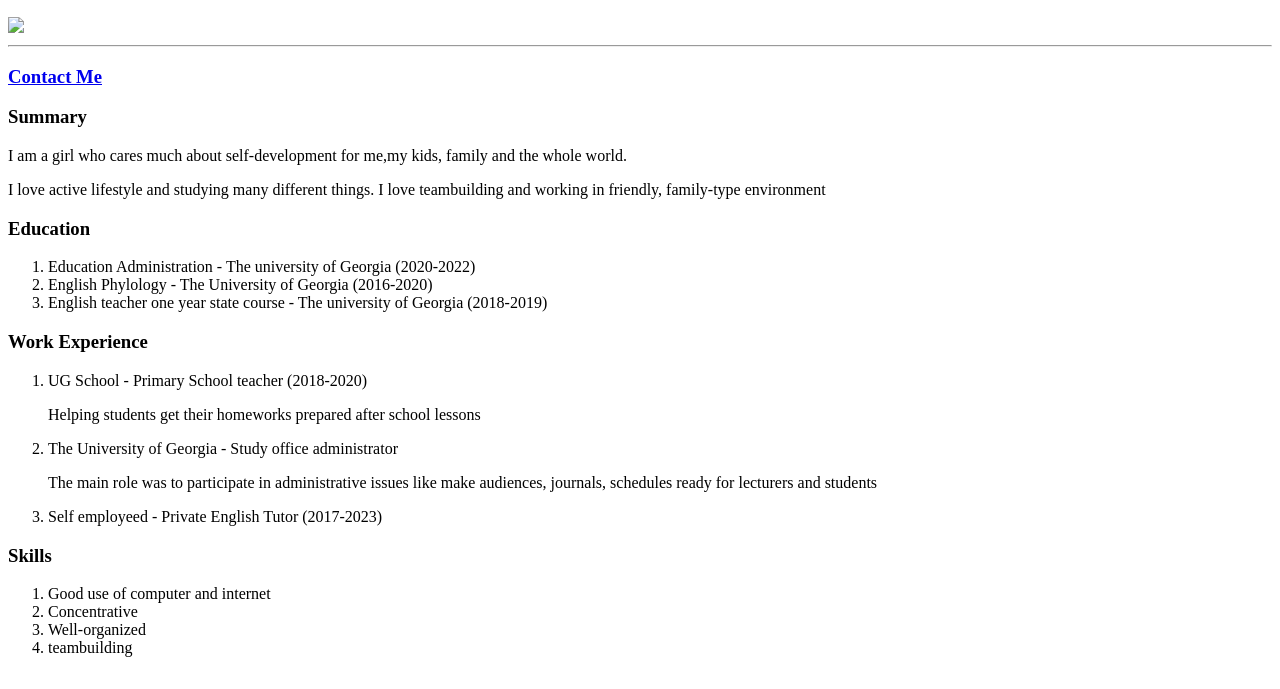
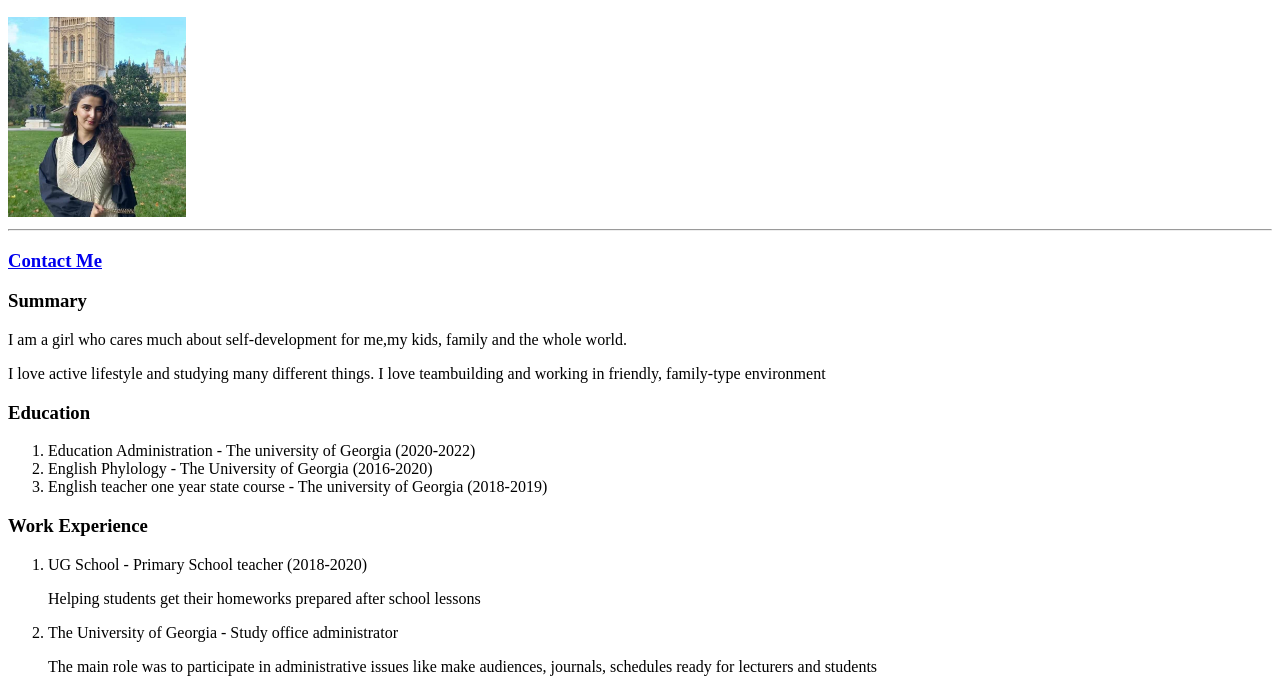
Before and after one commit to NanaK-blip/Resume, a plain HTML site: page index.html in a window 1280 px wide. Shown: the part 110-799 px from the top of the page. Drawn offline with Linux system fonts and the light colour scheme.

Commit message:
Add files via upload

```diff
--- a/index.html
+++ b/index.html
@@ -9,7 +9,7 @@
                 <footer>
                      <h2>Nana Kikalishvili</h2>
                  </footer>
-        <img src="./assets/images/Nana UK.jpg" height="200"/>
+        <img src="./Nana UK.jpg" height="200"/>
                      <hr/>
             <a href="./public/contact.html"><h3>Contact Me</h3></a>
                      <h3>Summary</h3>
```
